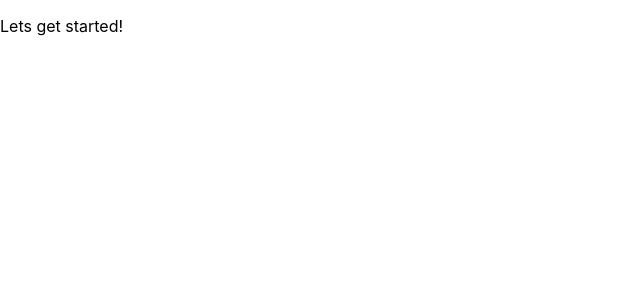
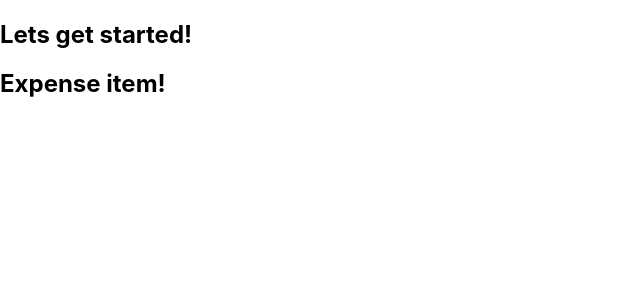
Before and after one commit to tjlage/react-complete-guide, a React (Create React App) app: page / in a window 1280 px wide. Shown: the top 300 px of the page, without its empty margins (0-640 px from the left). Built offline with nearby package versions, Linux system fonts and the light colour scheme.

Commit message:
Our First Component

```diff
--- a/src/App.js
+++ b/src/App.js
@@ -1,8 +1,11 @@
+import ExpenseItem from "./components/ExpenseItem";
+
 function App() {
   return (
     <div className="App">
       <header className="App-header">
-        <p>Lets get started!</p>
+        <h2>Lets get started!</h2>
+        <ExpenseItem /> {/* or <ExpenseItem></ExpenseItem> */}
       </header>
     </div>
   );
--- /dev/null
+++ b/src/components/ExpenseItem.js
@@ -0,0 +1,10 @@
+function ExpenseItem() {
+  return <h2>Expense item!</h2>;
+}
+// or
+
+// const ExpenseItem = () => {
+//   return <h2>Expense item!</h2>;
+// };
+
+export default ExpenseItem;
```
